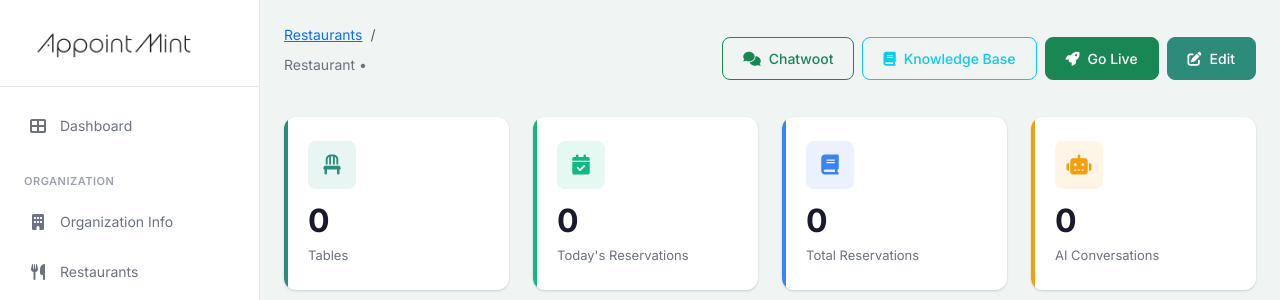
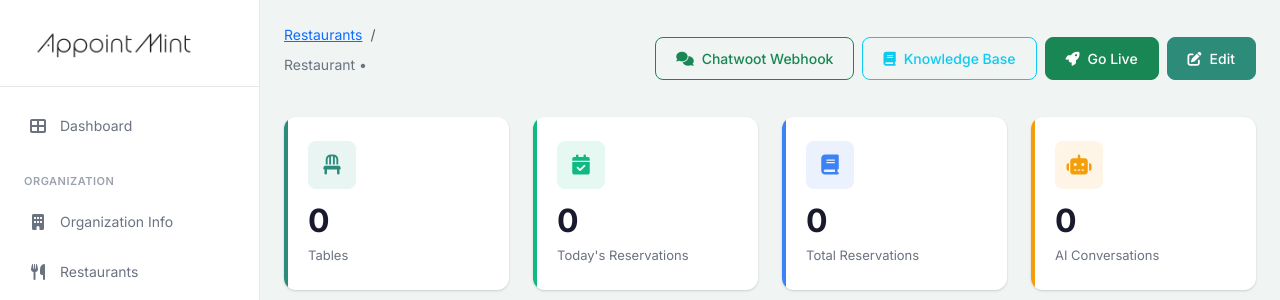
Before and after one commit to janattavoccado/appointmint-saas, a Python web app: template app/templates/admin/restaurant_detail.html in a window 1280 px wide. Shown: the top 300 px of the page. Run offline with Jinja, Linux system fonts and the light colour scheme; the template is opened without the code that fills it, so the values that code supplies are empty.

Commit message:
Add Chatwoot webhook button in restaurant detail view

```diff
--- a/app/templates/admin/restaurant_detail.html
+++ b/app/templates/admin/restaurant_detail.html
@@ -16,7 +16,7 @@
     </div>
     <div class="d-flex gap-2">
         <a href="{{ url_for('admin.chatwoot_settings', id=restaurant.id) }}" class="btn btn-outline-success">
-            <i class="fas fa-comments me-2"></i>Chatwoot
+            <i class="fas fa-comments me-2"></i>Chatwoot Webhook
         </a>
         <a href="{{ url_for('admin.knowledge_base', id=restaurant.id) }}" class="btn btn-outline-info">
             <i class="fas fa-book me-2"></i>Knowledge Base
```
